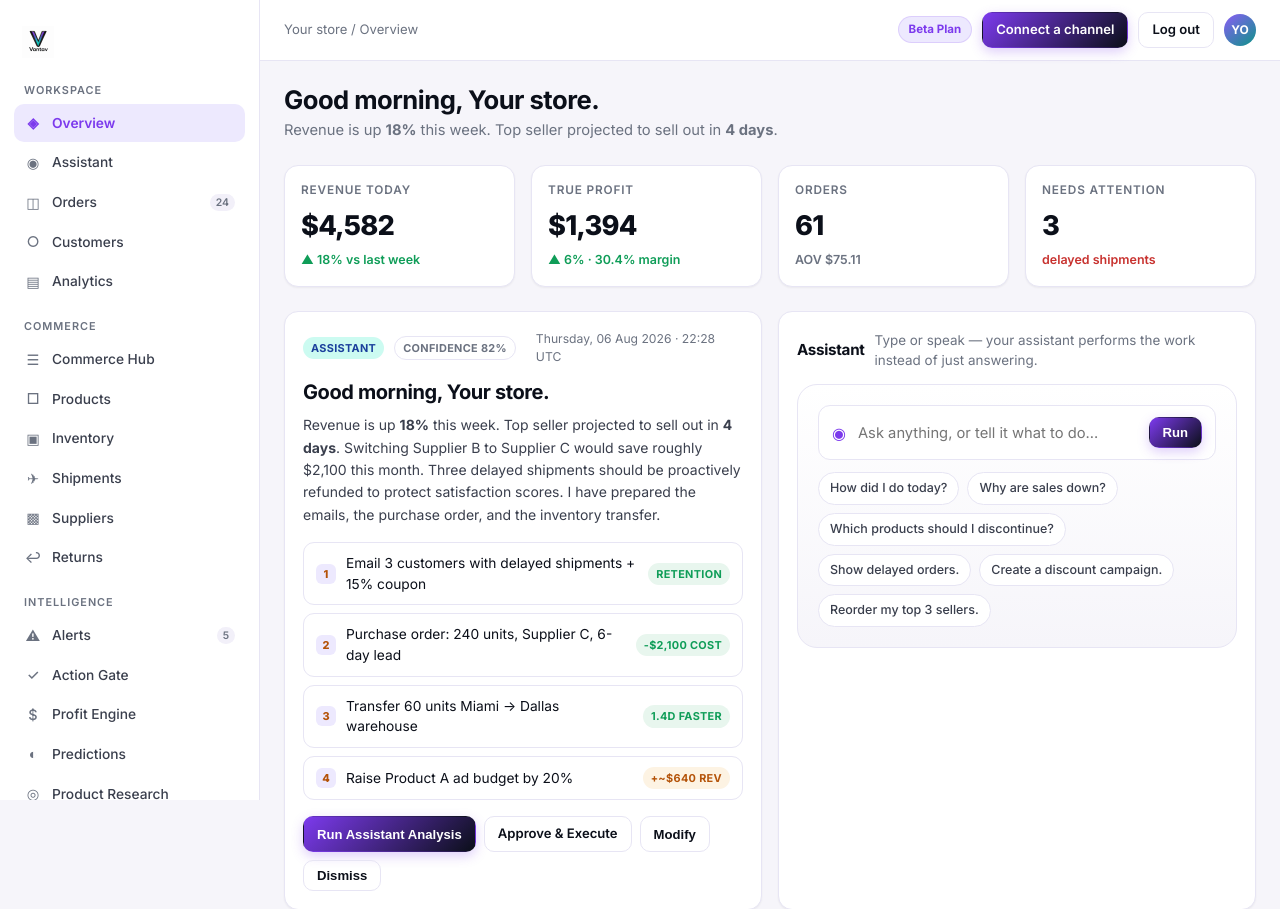
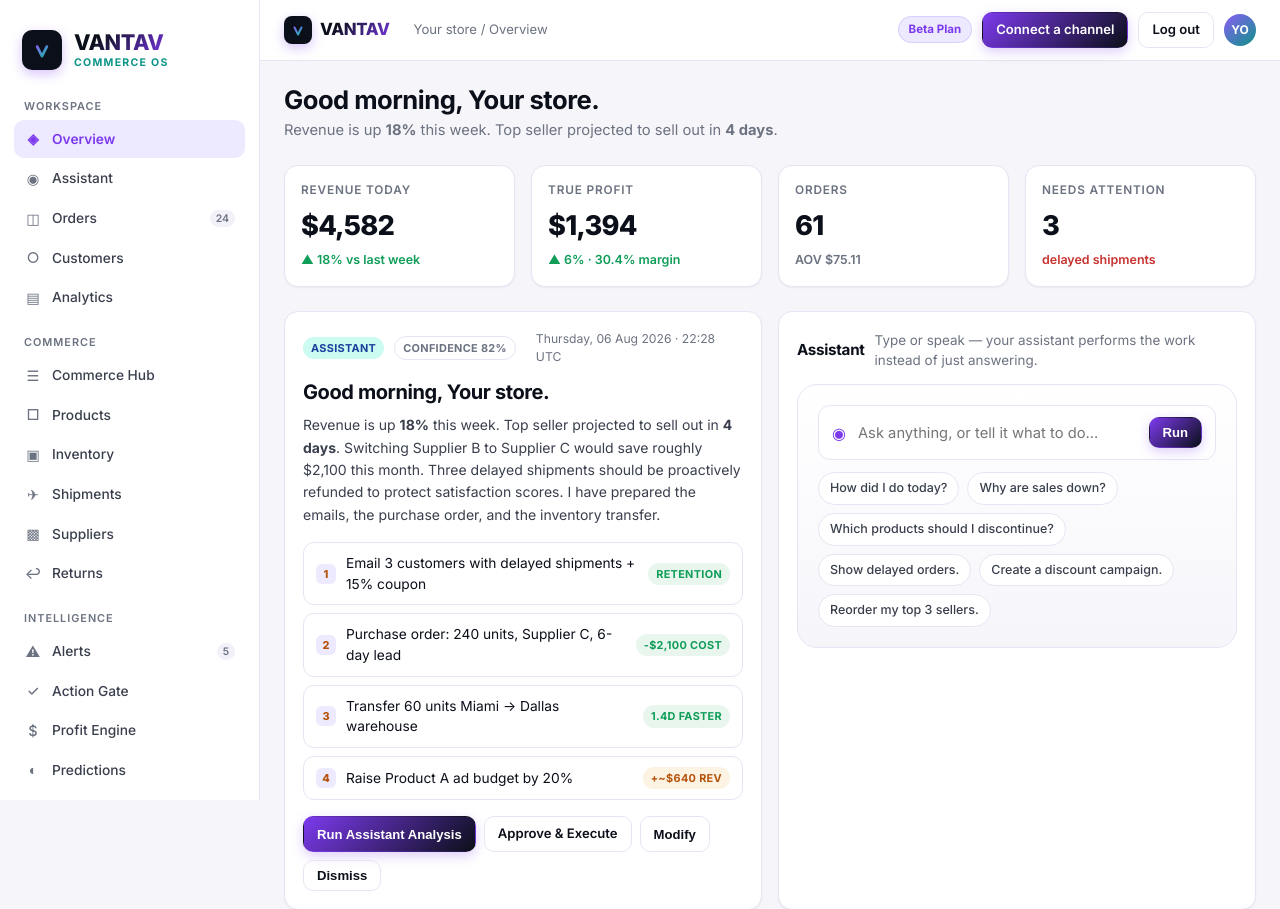
Before and after one commit to shawnzyluxe-lab/EcommerceAI, a Flask app: page /dashboard in a window 1280 px wide. Shown: the top 909 px of the page. Run offline with Flask 3, Linux system fonts and the light colour scheme; some libraries are stand-ins or nearby versions.

Commit message:
Make Vantav brand more visible in sidebar and topbar
Co-Authored-By: Devin AI <158243242+devin-ai-integration[bot]@users.noreply.github.com>

```diff
--- a/static/css/dashboard.css
+++ b/static/css/dashboard.css
@@ -59,13 +59,35 @@ p { margin: 0; }
 }
 
 .brand {
-  display: flex; align-items: center;
-  padding: 6px 8px 24px;
+  display: flex; align-items: center; gap: 12px;
+  padding: 10px 8px 28px;
 }
-.brand-logo {
-  height: 32px; width: auto;
-  object-fit: contain;
+.brand-mark {
+  width: 40px; height: 40px; border-radius: 10px;
+  background: #0b0f19;
+  box-shadow: 0 4px 12px rgba(124, 58, 237, .30);
+  display: grid; place-items: center; flex: none;
 }
+.brand-mark.small { width: 28px; height: 28px; border-radius: 8px; }
+.brand-mark svg { width: 22px; height: 22px; }
+.brand-mark.small svg { width: 16px; height: 16px; }
+.brand-text { display: flex; flex-direction: column; line-height: 1.1; }
+.brand-name {
+  font-size: 1.35rem; letter-spacing: -0.02em; font-weight: 800;
+  background: linear-gradient(135deg, var(--ink) 25%, var(--purple) 100%);
+  -webkit-background-clip: text; background-clip: text;
+  -webkit-text-fill-color: transparent;
+}
+.brand-tagline {
+  font-size: .66rem; font-weight: 700; color: var(--teal);
+  text-transform: uppercase; letter-spacing: .12em; margin-top: 2px;
+}
+.topbar-brand {
+  display: flex; align-items: center; gap: 8px;
+  margin-right: 8px; text-decoration: none;
+}
+.topbar-brand .brand-name { font-size: 1.05rem; }
+.brand-slash { font-size: .85rem; color: var(--teal); font-weight: 700; margin-left: 2px; }
 
 .sidebar-nav { flex: 1; }
 .nav-group { margin-bottom: 18px; }
--- a/templates/dashboard/base.html
+++ b/templates/dashboard/base.html
@@ -14,7 +14,21 @@
   <div class="app-shell">
     <aside class="sidebar" id="sidebar">
       <div class="brand">
-        <img src="{{ url_for('static', filename='images/vantav-logo.png') }}" alt="Vantav" class="brand-logo">
+        <div class="brand-mark">
+          <svg viewBox="0 0 32 32" fill="none" xmlns="http://www.w3.org/2000/svg" aria-label="Vantav logo">
+            <defs>
+              <linearGradient id="vantav-v" x1="8" y1="8" x2="24" y2="26" gradientUnits="userSpaceOnUse">
+                <stop offset="0" stop-color="#8b5cf6"/>
+                <stop offset="1" stop-color="#14b8a6"/>
+              </linearGradient>
+            </defs>
+            <path d="M9 11 L16 25 L23 11" stroke="url(#vantav-v)" stroke-width="4" stroke-linecap="round" stroke-linejoin="round"/>
+          </svg>
+        </div>
+        <div class="brand-text">
+          <span class="brand-name">VANTAV</span>
+          <span class="brand-tagline">Commerce OS</span>
+        </div>
       </div>
 
       <nav class="sidebar-nav">
@@ -55,6 +69,20 @@
     <div class="main-wrap">
       <header class="topbar">
         <button class="mobile-menu-btn" id="mobile-menu-btn" aria-label="Toggle menu">≡</button>
+        <a href="/dashboard" class="topbar-brand">
+          <div class="brand-mark small">
+            <svg viewBox="0 0 32 32" fill="none" xmlns="http://www.w3.org/2000/svg" aria-label="Vantav logo">
+              <defs>
+                <linearGradient id="vantav-v-sm" x1="8" y1="8" x2="24" y2="26" gradientUnits="userSpaceOnUse">
+                  <stop offset="0" stop-color="#8b5cf6"/>
+                  <stop offset="1" stop-color="#14b8a6"/>
+                </linearGradient>
+              </defs>
+              <path d="M9 11 L16 25 L23 11" stroke="url(#vantav-v-sm)" stroke-width="4" stroke-linecap="round" stroke-linejoin="round"/>
+            </svg>
+          </div>
+          <span class="brand-name">VANTAV</span>
+        </a>
         <div class="breadcrumb">{{ merchant.name | default('Your store') }} / {{ active_page | replace('_ai', '') | replace('_', ' ') | title }}</div>
         <div class="topbar-actions">
           <div class="tier-badge" id="current-merchant-tier-badge">{{ merchant.tier | default('Enterprise Plan') }}</div>
```
